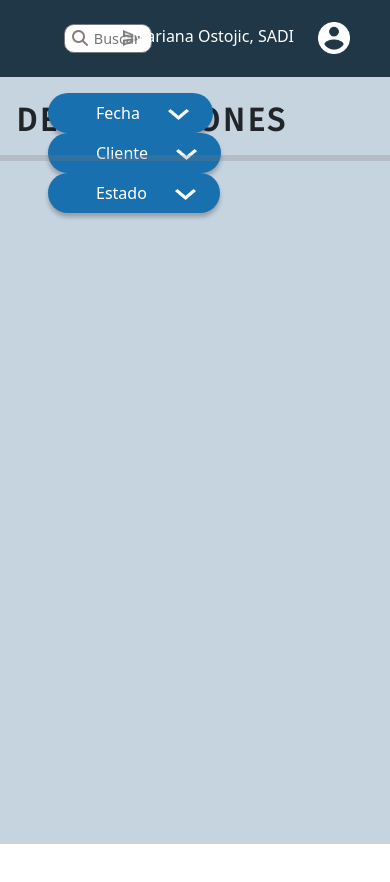
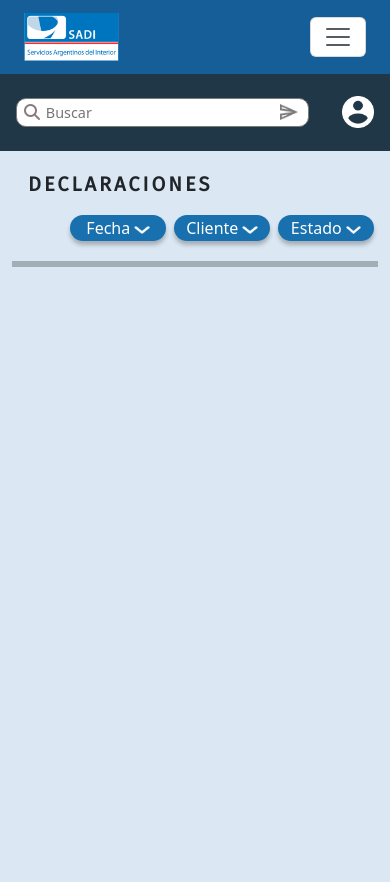
Before and after one commit to Charlie1203/Sadi-software, a plain HTML site: page home/declaraciones.html in a window 390 px wide. Before the commit the page ends 844 px from the top, so only its background shows below. Drawn offline with nearby package versions, Linux system fonts and the light colour scheme.

Commit message:
mobile responsive

```diff
--- a/home/declaraciones.html
+++ b/home/declaraciones.html
@@ -13,7 +13,7 @@
 		<link rel="stylesheet" href="index.css" />
 	</head>
 	<body>
-		<div class="container-fluid">
+		<div id="desktop" class="container-fluid">
 			<div class="row" style="height: 100vh">
 				<div
 					style="background: #1870af"
@@ -96,6 +96,92 @@
 			</div>
 		</div>
 
+		<div id="mobile" class="container-fluid px-0">
+			<nav style="background: #165e98" class="navbar navbar-expand-lg">
+				<div class="container-fluid px-4">
+					<a class="navbar-brand" href="#"
+						><img
+							src="../images/logo SADI-04 1.png"
+							style="height: 3rem"
+							class="img-fluid"
+					/></a>
+					<button
+						style="background-color: white"
+						class="navbar-toggler"
+						type="button"
+						data-bs-toggle="collapse"
+						data-bs-target="#navbarNav"
+						aria-controls="navbarNav"
+						aria-expanded="false"
+						aria-label="Toggle navigation"
+					>
+						<span class="navbar-toggler-icon"></span>
+					</button>
+					<div class="collapse navbar-collapse" id="navbarNav">
+						<ul class="navbar-nav">
+							<li class="nav-item">
+								<img src="../images/Home.png" class="img-fluid" />
+								<p>Declaraciones</p>
+							</li>
+							<li class="nav-item">
+								<img src="../images/Vector (3).png" class="img-fluid" />
+								<p>Cliente</p>
+							</li>
+							<li class="nav-item">
+								<img src="../images/Person add.png" class="img-fluid" />
+								<p>Usuarios</p>
+							</li>
+						</ul>
+					</div>
+				</div>
+			</nav>
+
+			<div
+				class="searchCont py-4"
+				style="height: 4.8rem; display: flex; position: relative"
+			>
+				<i
+					class="fa-solid fa-magnifying-glass"
+					style="
+						color: #8b7c7c;
+						position: relative;
+						right: -1.5em;
+						bottom: -0.4em;
+					"
+				></i>
+				<input type="text" class="input w-75" placeholder="Buscar" />
+
+				<img
+					src="../images/Vector (4).png"
+					class="img-fluid sendImg"
+					style="cursor: pointer"
+				/>
+				<div class="nameDiv mx-4">
+					<img src="../images/Vector (6).png" class="img-fluid" />
+				</div>
+			</div>
+
+			<!-- Body -->
+
+			<div class="container-fluid" style="background: #dbe8f3; height: 100vh">
+				<div class="py-2" style="display: flex; position: relative">
+					<h3 class="p-3 textTitle">Declaraciones</h3>
+					<div class="btnCont mt-5 pt-2">
+						<button class="btnFiltro px-2 mx-1">
+							Fecha <img src="../images/Vector (5).png" class="img-fluid" />
+						</button>
+						<button class="btnFiltro px-2 mx-1">
+							Cliente <img src="../images/Vector (5).png" class="img-fluid" />
+						</button>
+						<button class="btnFiltro px-2 mx-1">
+							Estado <img src="../images/Vector (5).png" class="img-fluid" />
+						</button>
+					</div>
+				</div>
+				<hr style="border: 3px solid black" />
+			</div>
+		</div>
+
 		<script
 			src="https://cdn.jsdelivr.net/npm/bootstrap@5.3.0-alpha3/dist/js/bootstrap.bundle.min.js"
 			integrity="sha384-ENjdO4Dr2bkBIFxQpeoTz1HIcje39Wm4jDKdf19U8gI4ddQ3GYNS7NTKfAdVQSZe"
--- a/home/index.css
+++ b/home/index.css
@@ -124,8 +124,38 @@
 	margin-left: 1em;
 }
 
+#mobile {
+	display: none;
+}
+
 @media screen and (max-width: 990px) {
 	.navbarCol {
 		display: none;
 	}
+	#desktop {
+		display: none;
+	}
+	#mobile {
+		display: block;
+	}
+	.nameDiv {
+		right: 0;
+		margin-left: 0;
+	}
+	.textTitle {
+		font-size: 20px;
+		position: relative;
+		top: -0.5em;
+	}
+	.btnCont {
+		display: flex;
+	}
+
+	.btnFiltro {
+		width: 6em;
+	}
+	.btnFiltro img {
+		right: 0;
+		height: 0.5em;
+	}
 }
```
